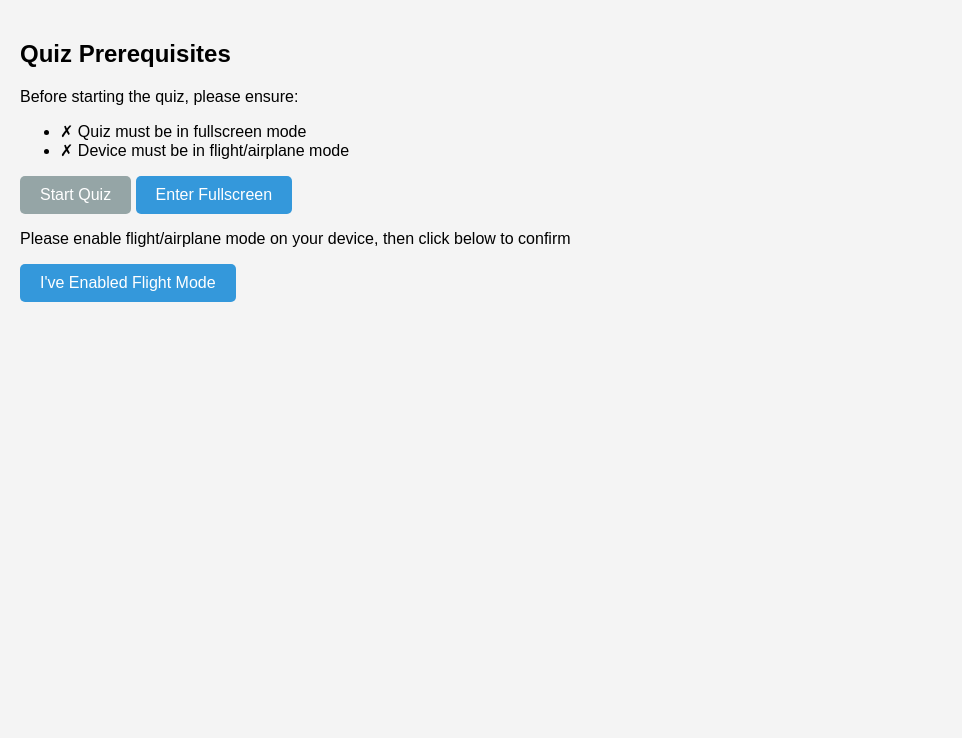
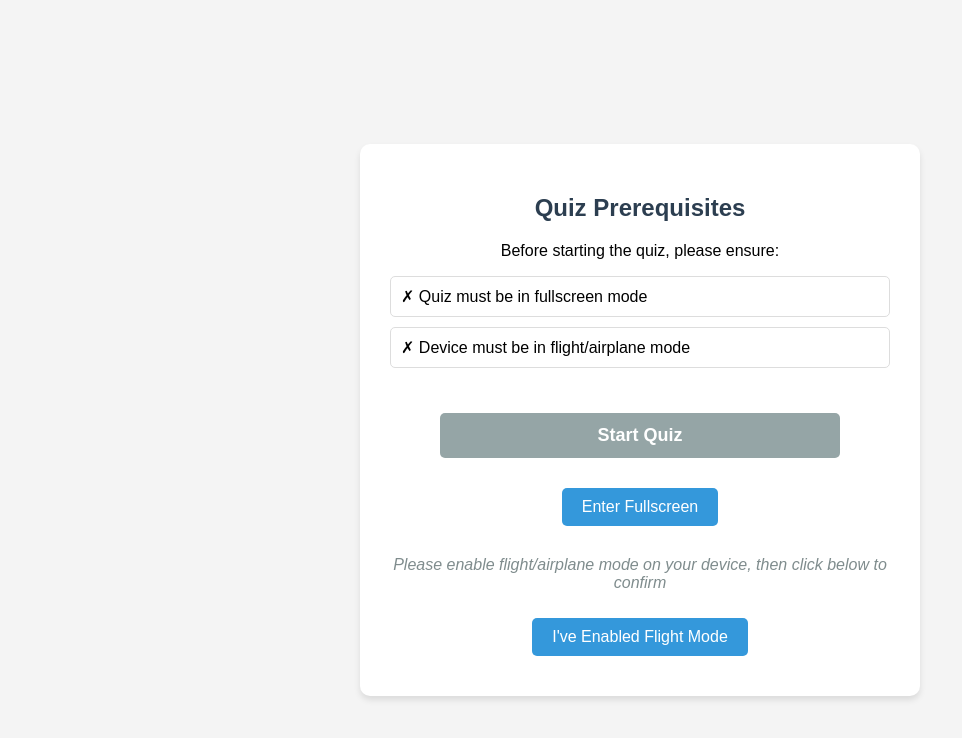
Before and after one commit to skm151412/abc, a plain HTML site: page index.html in a window 1280 px wide. Shown: the whole page, without its empty margins (0-962 px from the left). Drawn offline with Linux system fonts and the light colour scheme.

Commit message:
Update style.css

```diff
--- a/style.css
+++ b/style.css
@@ -171,3 +171,89 @@ button:disabled {
         max-height: 200px;
     }
 }
+/* Add these styles to your existing CSS file */
+.prerequisite {
+    display: flex;
+    justify-content: center;
+    align-items: center;
+    height: 100vh;
+    background-color: #f4f4f4;
+}
+
+.prerequisite-box {
+    background-color: white;
+    border-radius: 10px;
+    padding: 30px;
+    box-shadow: 0 4px 6px rgba(0, 0, 0, 0.1);
+    max-width: 500px;
+    width: 100%;
+    text-align: center;
+}
+
+.prerequisite-box h2 {
+    color: #2c3e50;
+    margin-bottom: 20px;
+}
+
+.prerequisite-box ul {
+    list-style: none;
+    padding: 0;
+    margin-bottom: 25px;
+    text-align: left;
+}
+
+.prerequisite-box li {
+    padding: 10px;
+    border: 1px solid #ddd;
+    border-radius: 5px;
+    margin-bottom: 10px;
+    font-size: 16px;
+}
+
+#fullscreenBtn, #checkFlightModeBtn {
+    background-color: #3498db;
+    color: white;
+    padding: 10px 20px;
+    font-size: 16px;
+    border: none;
+    border-radius: 5px;
+    cursor: pointer;
+    transition: all 0.2s ease;
+    margin: 10px 5px;
+}
+
+#fullscreenBtn:hover, #checkFlightModeBtn:hover {
+    background-color: #2980b9;
+    transform: scale(1.05);
+}
+
+#startQuizBtn {
+    background-color: #27ae60;
+    color: white;
+    padding: 12px 30px;
+    font-size: 18px;
+    border: none;
+    border-radius: 5px;
+    cursor: pointer;
+    transition: all 0.2s ease;
+    margin: 20px 0;
+    font-weight: bold;
+    width: 80%;
+}
+
+#startQuizBtn:hover:not([disabled]) {
+    background-color: #219d54;
+    transform: scale(1.05);
+}
+
+#startQuizBtn[disabled] {
+    background-color: #95a5a6;
+    cursor: not-allowed;
+    transform: none;
+}
+
+#flightmode-instruction {
+    margin-top: 20px;
+    font-style: italic;
+    color: #7f8c8d;
+}
```
